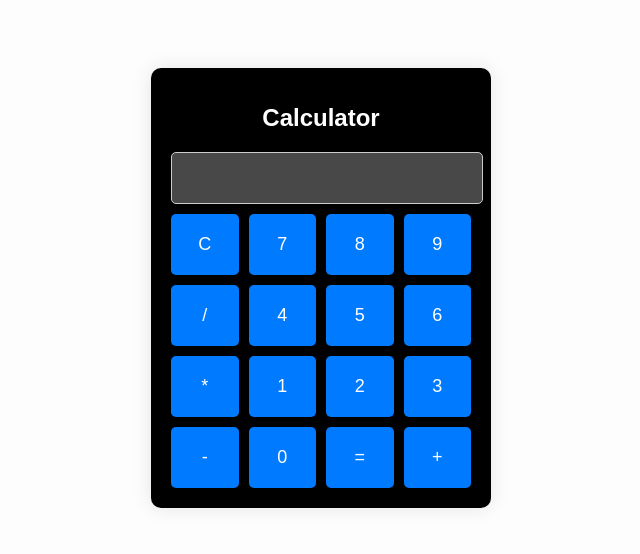
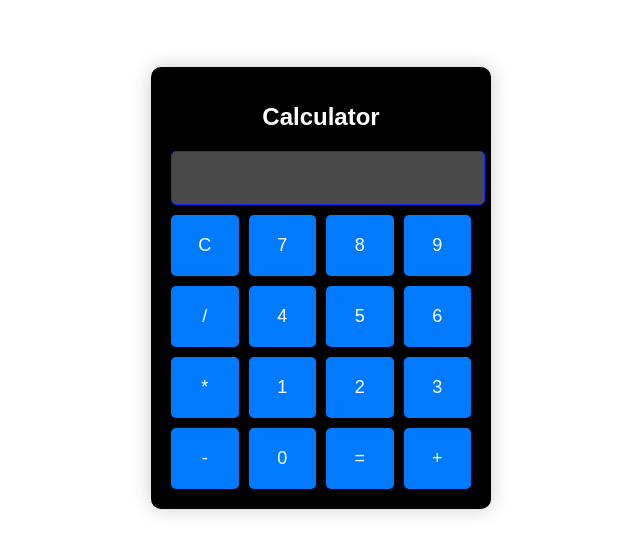
Before and after one commit to Santhu-ui/Calculator, a plain HTML site: page index.html in a window 1280 px wide. Shown: the part 120-674 px from the top of the page, without its empty margins (319-959 px from the left). Drawn offline with Linux system fonts and the light colour scheme.

Commit message:
Update styles.css

```diff
--- a/styles.css
+++ b/styles.css
@@ -3,14 +3,14 @@ body {
     justify-content: center;
     align-items: center;
     height: 100vh;
-    background-color: #fefdfd;
+    background-color: #ffffff;
     font-family:Arial, Helvetica, sans-serif;
 }
 
 .calculator {
     background-color: #000000;
     border-radius: 10px;
-    box-shadow: 0 0 20px rgba(0, 0, 0, 0.1);
+    box-shadow: 0 0 20px rgba(0, 0, 0, 0.2);
     padding: 20px;
     width: 300px;
 }
@@ -27,10 +27,10 @@ h1 {
     height: 40px;
     font-size: 24px;
     text-align: right;
-    margin-bottom: 10px;
-    border: 1px solid #ccc;
+    margin-bottom: 9.5px;
+    border: 1px solid #0834f8;
     border-radius: 5px;
-    padding: 5px;
+    padding: 6px;
 }
 
 .buttons {
@@ -45,7 +45,7 @@ button {
     border: none;
     border-radius: 5px;
     background-color: #007bff;
-    color: white;
+    color: rgb(255, 255, 255);
     cursor: pointer;
     transition: background-color 0.3s;
 }
```
